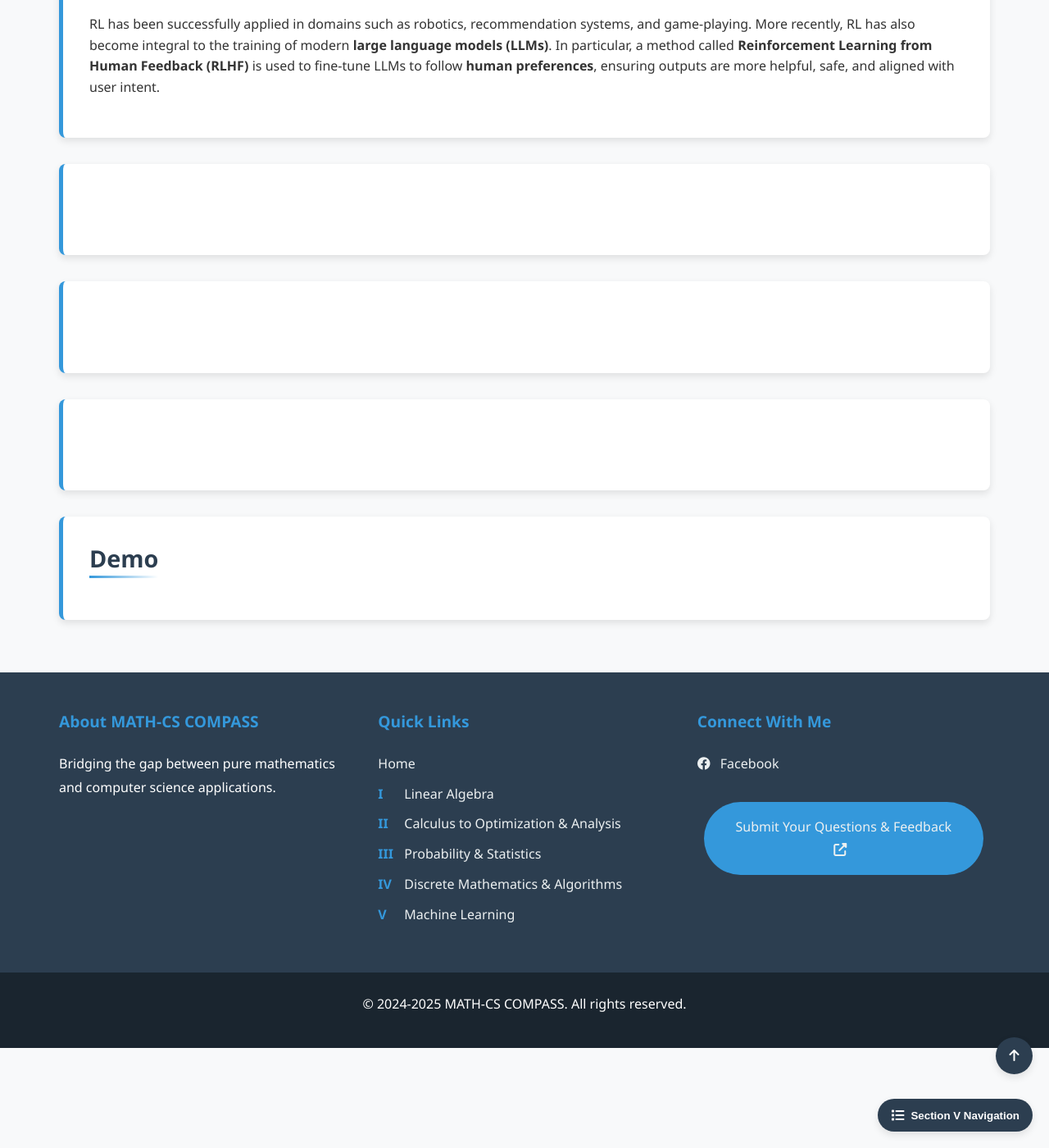
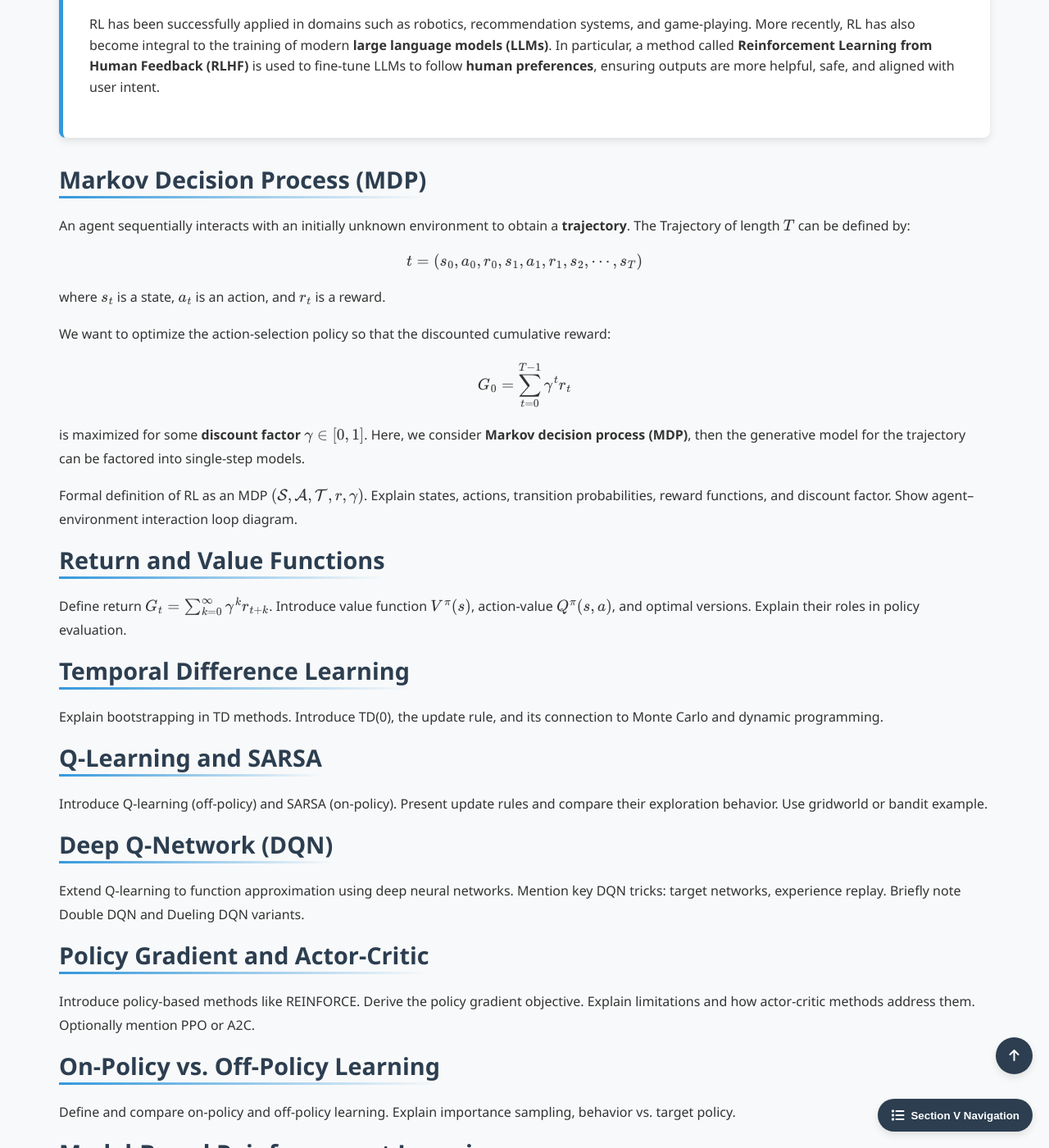
Before and after one commit to Yusukey01/yusukey01.github.io, a Jekyll site: the page built from Mathematics/Machine_learning/reinforcement.html, in a window 1280 px wide and 1400 px high, scrolled down 1165 px. Shown: the whole window at 82% size. Built offline with Jekyll 4.4.1, drawn with Linux system fonts in a browser that asks for light colours; some of the changed text lies outside the part shown.

Commit message:
add RL in section V

```diff
--- a/Mathematics/Machine_learning/reinforcement.html
+++ b/Mathematics/Machine_learning/reinforcement.html
@@ -64,21 +64,102 @@ uses_python: false
                 </p>
             </section>
 
-            <section id="" class="section-content">
-                <h2></h2>
+            <section id="mdp" class="subsection-content">
+            <h2>Markov Decision Process (MDP)</h2>
             <p>
+                An agent sequentially interacts with an initially unknown environment to obtain a <strong>trajectory</strong>.
+                The Trajectory of length \(T\) can be defined by:
+                \[
+                \mathcal{t} = (s_0, a_0, r_0, s_1, a_1, r_1, s_2, \cdots, s_T)
+                \]
+                where \(s_t\) is a state, \(a_t\) is an action, and \(r_t\) is a reward.
+            </p>
+            <p>
+                We want to optimize the action-selection policy so that the discounted cumulative reward:
+                \[
+                G_0 = \sum_{t = 0}^{T -1} \gamma^t r_t
+                \]
+                is maximized for some <strong>discount factor</strong> \(\gamma \in [0, 1]\). Here, we consider
+                <strong>Markov decision process (MDP)</strong>, then the generative model for the trajectory can be
+                factored into single-step models.
+            </p>
+
+                Formal definition of RL as an MDP \((\mathcal{S}, \mathcal{A}, \mathcal{T}, r, \gamma)\).
+                Explain states, actions, transition probabilities, reward functions, and discount factor.
+                Show agent–environment interaction loop diagram.
             </p>
             </section>
 
-            <section id="" class="section-content">
-                <h2></h2>
+           <section id="value-functions" class="subsection-content">
+            <h2>Return and Value Functions</h2>
             <p>
+                Define return \(G_t = \sum_{k=0}^\infty \gamma^k r_{t+k}\). Introduce value function \(V^\pi(s)\), action-value \(Q^\pi(s, a)\),
+                and optimal versions. Explain their roles in policy evaluation.
             </p>
             </section>
 
-            <section id="" class="section-content">
-                <h2></h2>
+            <section id="td" class="subsection-content">
+            <h2>Temporal Difference Learning</h2>
             <p>
+                Explain bootstrapping in TD methods. Introduce TD(0), the update rule, and its connection to
+                Monte Carlo and dynamic programming.
+            </p>
+            </section>
+
+            <section id="qlearning" class="subsection-content">
+            <h2>Q-Learning and SARSA</h2>
+            <p>
+                Introduce Q-learning (off-policy) and SARSA (on-policy). Present update rules and compare their exploration behavior.
+                Use gridworld or bandit example.
+            </p>
+            </section>
+
+            <section id="dqn" class="subsection-content">
+            <h2>Deep Q-Network (DQN)</h2>
+            <p>
+                Extend Q-learning to function approximation using deep neural networks. Mention key DQN tricks: target networks,
+                experience replay. Briefly note Double DQN and Dueling DQN variants.
+            </p>
+            </section>
+
+            <section id="policy-gradient" class="subsection-content">
+            <h2>Policy Gradient and Actor-Critic</h2>
+            <p>
+                Introduce policy-based methods like REINFORCE. Derive the policy gradient objective.
+                Explain limitations and how actor-critic methods address them. Optionally mention PPO or A2C.
+            </p>
+            </section>
+
+            <section id="onoffpolicy" class="subsection-content">
+            <h2> On-Policy vs. Off-Policy Learning</h2>
+            <p>
+                Define and compare on-policy and off-policy learning. Explain importance sampling,
+                behavior vs. target policy.
+            </p>
+            </section>
+
+            <section id="modelbased" class="subsection-content">
+            <h2>Model-Based Reinforcement Learning</h2>
+            <p>
+                Overview of learning or using environment models.
+                Contrast planning (e.g., value iteration) vs. model-free learning.
+                Mention Model Predictive Control (MPC) briefly.
+            </p>
+            </section>
+
+            <section id="exploration" class="subsection-content">
+            <h2>Exploration vs. Exploitation</h2>
+            <p>
+                Discuss the exploration-exploitation tradeoff. Introduce ε-greedy, softmax action selection,
+                and entropy regularization.
+            </p>
+            </section>
+
+            <section id="rlhf" class="subsection-content">
+            <h2>Reinforcement Learning from Human Feedback (RLHF)</h2>
+            <p>
+                Introduce RLHF as used in LLM fine-tuning. Explain reward model training from preference data
+                and PPO-based optimization. Mention alternatives like RLAIF.
             </p>
             </section>
 
```
Lines whose indentation alone changed are shown as unchanged.
